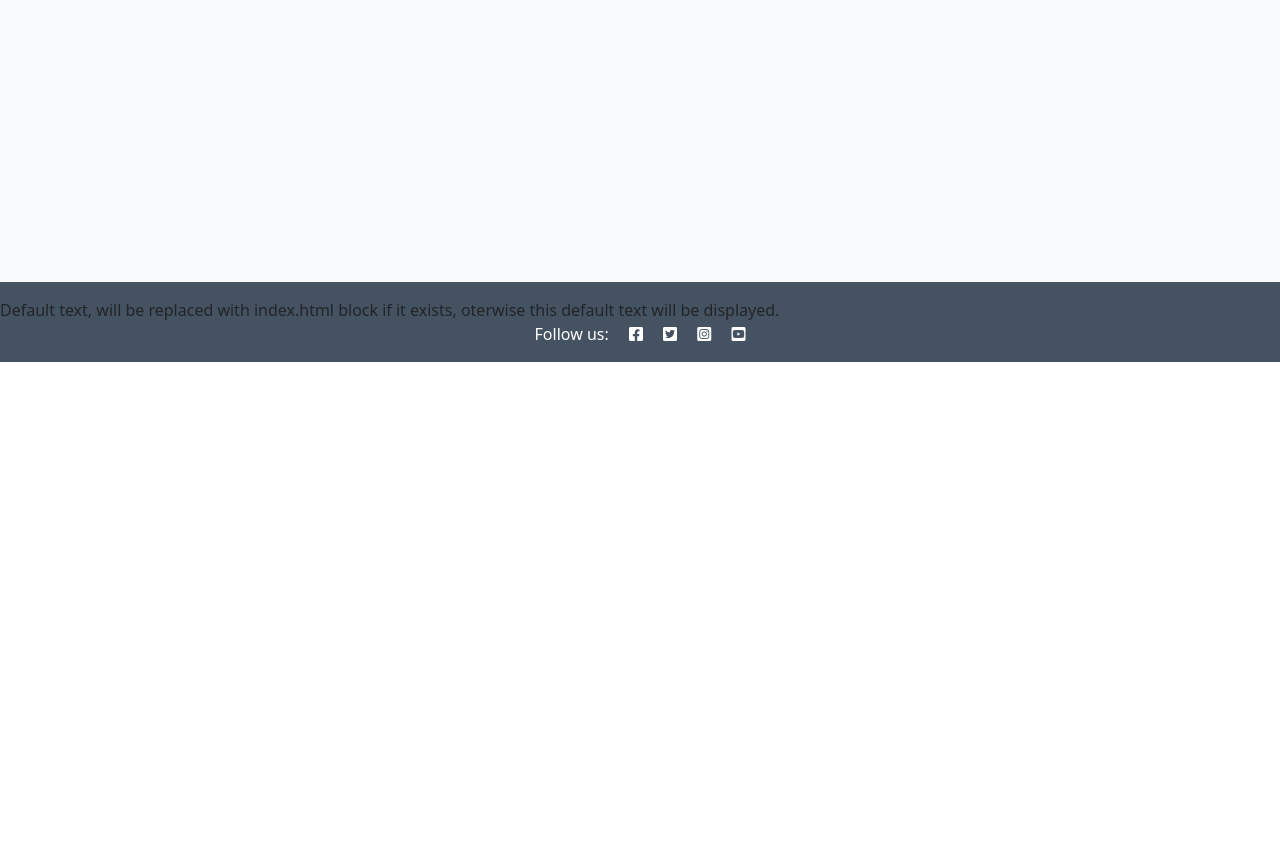
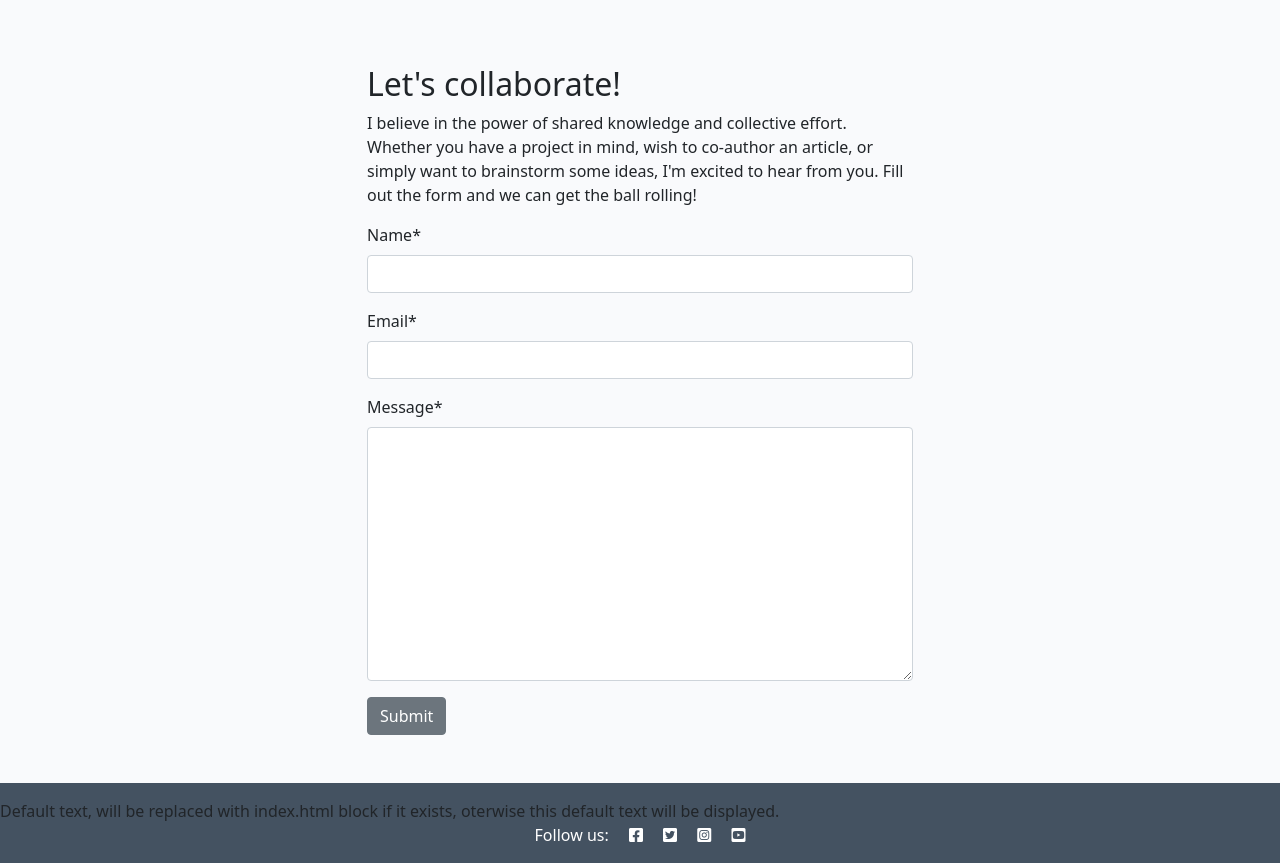
Before and after one commit to niekados/django-blog, a Django app: page /about/ in a window 1280 px wide. Shown: the part 438-1301 px from the top of the page. Before the commit the page ends 800 px from the top, so only its background shows below. Run offline with Django 4.2, Linux system fonts and the light colour scheme; data that the repository does not hold is empty; some libraries are stand-ins or nearby versions.

Commit message:
Create collaboration request form in about page

```diff
--- /dev/null
+++ b/about/forms.py
@@ -0,0 +1,7 @@
+from .models import CollaborateRequest
+from django import forms
+
+class CollaborateForm(forms.ModelForm):
+    class Meta:
+        model = CollaborateRequest
+        fields = ('name', 'email', 'message',)
--- a/about/models.py
+++ b/about/models.py
@@ -9,3 +9,12 @@ class About(models.Model):
 
     def __str__(self):
         return self.title
+
+class CollaborateRequest(models.Model):
+    name = models.CharField(max_length=200)
+    email = models.EmailField()
+    message = models.TextField()
+    read = models.BooleanField(default=False)
+
+    def __str__(self):
+        return f"Collaboration request from {self.name}"
--- a/about/templates/about/about.html
+++ b/about/templates/about/about.html
@@ -1,16 +1,19 @@
 {% extends 'base.html' %}
+{% load static %}
+
 {% block content %}
-{% load static %}
+{% load crispy_forms_tags %}
+
 <div class="container mt-5">
     <div class="row">
-        <div class="col-4 text-center">
+        <div class="col-12 col-md-4 text-center">
             <img src="{% static 'images/nobody.jpg' %}" width="75%">
         </div>
-        <div class="col-8">
+        <div class="col-12 col-md-8">
             <!-- Title goes between these h2 tags -->
             <h2>{{ about.title }}</h2>
             <!-- Content goes directly underneath this -->
-             {{ about.content | safe }}
+            {{ about.content | safe }}
         </div>
     </div>
     <div class="row">
@@ -18,6 +21,24 @@
             <!-- Updated on field goes in here -->
             <p class="text-end"><em>Updated on: {{ about.updated_on }}</em></p>
         </div>
-      </div>
+    </div>
+    <div class="row justify-content-center">
+        <div class="col-12 col-md-6 my-5">
+            <h2>Let's collaborate!</h2>
+            <p>I believe in the power of shared knowledge and collective effort.
+                Whether you have a project in mind, wish to co-author
+                an article, or simply want to brainstorm some ideas,
+                I'm excited to hear from you. Fill out the form
+                and we can get the ball rolling!</p>
+
+            <!-- add your form here. Your submit button should
+                                have the classes of btn, btn-secondary -->
+            <form method="post" id="collaborateForm">
+                {{ collaborate_form | crispy }}
+                {% csrf_token %}
+                <button type="submit" class="btn btn-secondary">Submit</button>
+            </form>
+        </div>
+    </div>
 </div>
 {% endblock content %}
--- a/about/views.py
+++ b/about/views.py
@@ -1,5 +1,6 @@
 from django.shortcuts import render
 from .models import About
+from .forms import CollaborateForm
 
 # Create your views here.
 
@@ -9,9 +10,13 @@ def about_me(request):
     """
 
     about = About.objects.all().order_by('-updated_on').first()
+    collaborate_form = CollaborateForm()
 
     return render(
         request,
         "about/about.html",
-        {"about":about}
+        {
+            "about":about,
+            "collaborate_form":collaborate_form,
+            }
     )
--- a/blog/views.py
+++ b/blog/views.py
@@ -42,6 +42,7 @@ def post_detail(request, slug):
 
     comment_form = CommentForm()
 
+
     return render(
         request,
         "blog/post_detail.html",
```
Also changed, not shown: about/admin.py (+13 -1 lines), about/migrations/0002_collaboraterequest.py (added).
